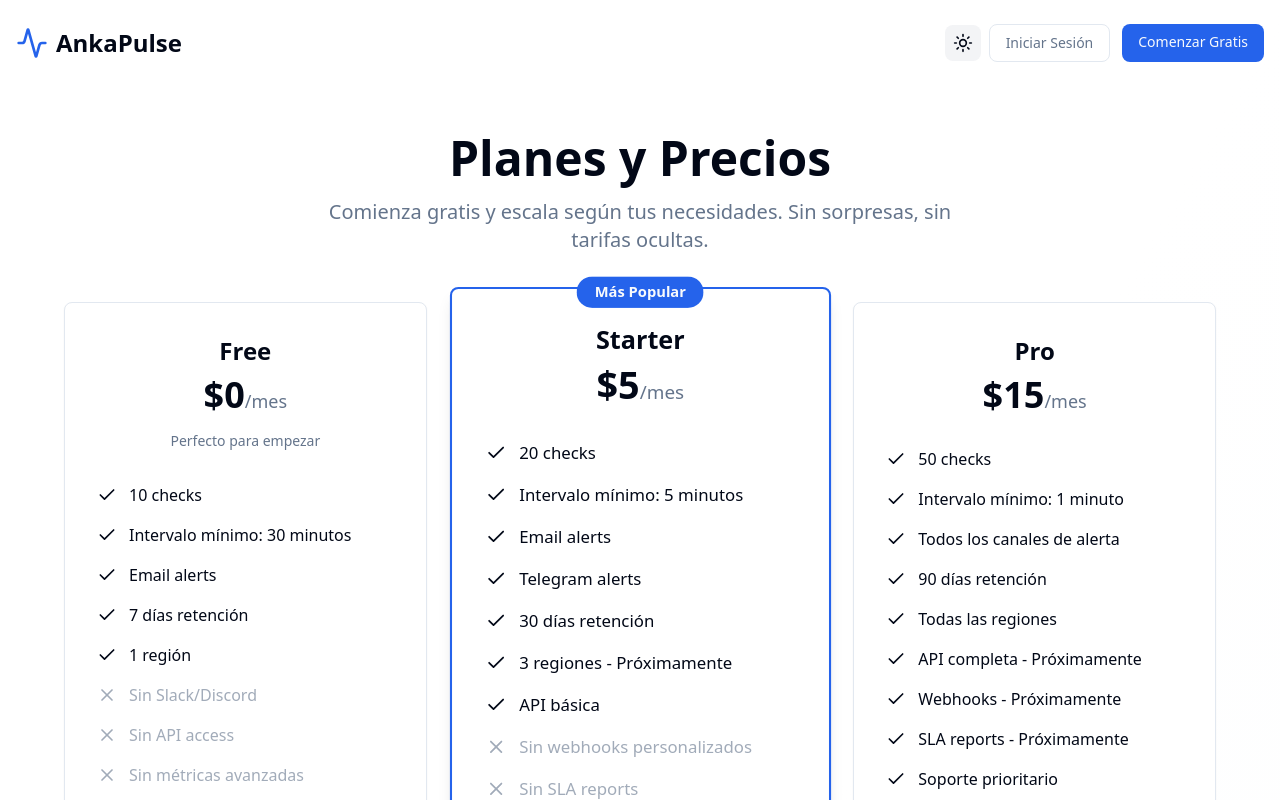
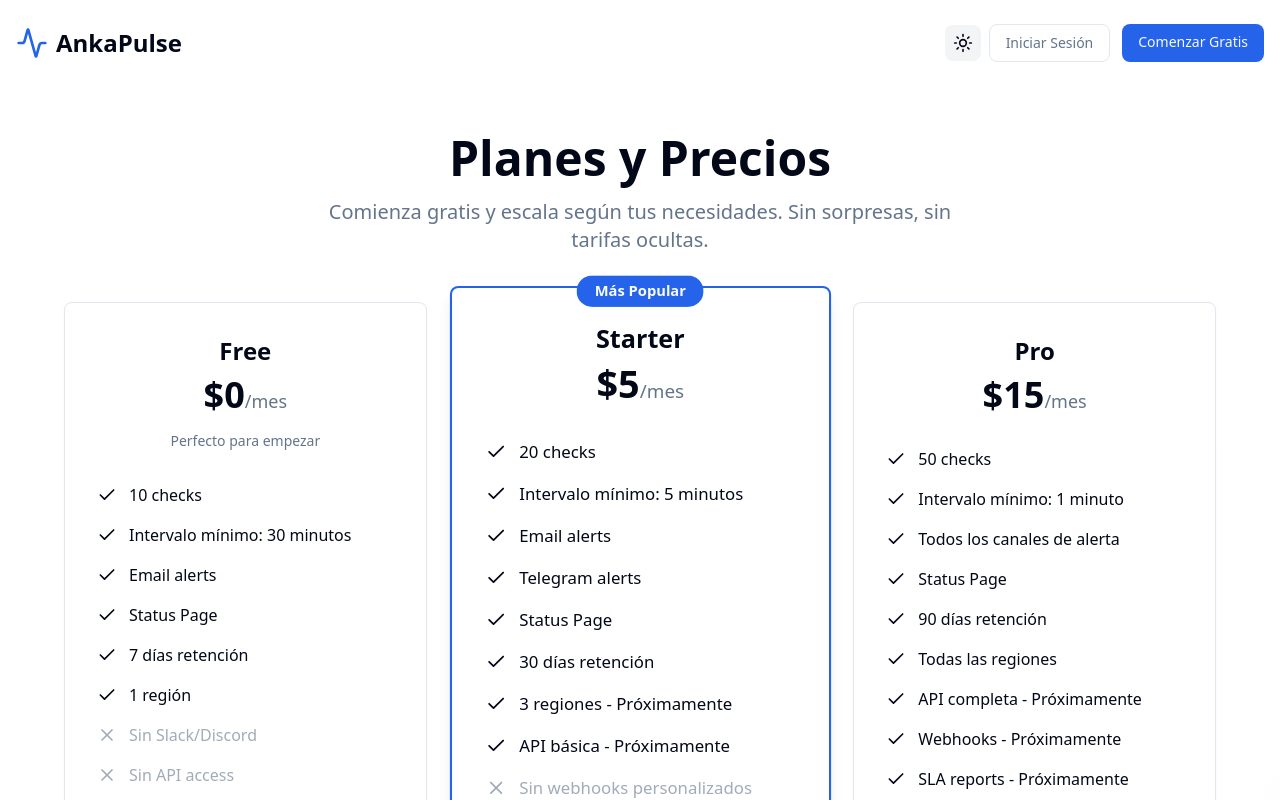
Before and after one commit to juanjoles/ankapulse-frontend, a Next.js app: page /plans in a window 1280 px wide. Shown: the top 800 px of the page. Built offline with nearby package versions, Linux system fonts and the light colour scheme.

Commit message:
fix: rename checks in plans

```diff
--- a/src/app/(dashboard)/pricing/page.tsx
+++ b/src/app/(dashboard)/pricing/page.tsx
@@ -15,6 +15,7 @@ const plans = [
       '10 checks',
       'Intervalo mínimo: 30 minutos',
       'Email alerts',
+      'Status Page',
       '7 días retención',
       '1 región'
     ],
@@ -34,6 +35,7 @@ const plans = [
       'Intervalo mínimo: 5 minutos',
       'Email alerts',
       'Telegram alerts',
+      'Status Page',
       '30 días retención',
       '3 regiones',
       'API básica'
@@ -52,6 +54,7 @@ const plans = [
       'Intervalo mínimo: 1 minuto',
       'Todos los canales de alerta',
       '90 días retención',
+      'Status Page',
       'API completa - Próximamente',
       'Webhooks - Próximamente',
       'SLA reports - Próximamente',
@@ -248,6 +251,7 @@ export default function PricingPage() {
             </CardContent>
           </Card>
         ))}
+
       </div>
 
       {/* Current Usage Info */}
--- a/src/app/plans/page.tsx
+++ b/src/app/plans/page.tsx
@@ -15,6 +15,7 @@ const plans = [
       '10 checks',
       'Intervalo mínimo: 30 minutos',
       'Email alerts',
+      'Status Page',
       '7 días retención',
       '1 región'
     ],
@@ -34,9 +35,10 @@ const plans = [
       'Intervalo mínimo: 5 minutos',
       'Email alerts',
       'Telegram alerts',
+      'Status Page',
       '30 días retención',
       '3 regiones - Próximamente',
-      'API básica'
+      'API básica - Próximamente'
     ],
     limitations: [
       'Sin webhooks personalizados',
@@ -51,6 +53,7 @@ const plans = [
       '50 checks',
       'Intervalo mínimo: 1 minuto',
       'Todos los canales de alerta',
+      'Status Page',
       '90 días retención',
       'Todas las regiones',
       'API completa - Próximamente',
--- a/src/app/status/[slug]/page.tsx
+++ b/src/app/status/[slug]/page.tsx
@@ -1,4 +1,8 @@
 'use client';
+
+import '@/app/globals.css';
+
+
 
 import { useEffect, useState } from 'react';
 import { useParams } from 'next/navigation';
--- /dev/null
+++ b/src/app/status/layout.tsx
@@ -0,0 +1,30 @@
+import '../globals.css';
+
+export default function StatusPublicLayout({
+  children,
+}: {
+  children: React.ReactNode;
+}) {
+  return (
+    <html lang="es" suppressHydrationWarning>
+      <head>
+        <script
+          dangerouslySetInnerHTML={{
+            __html: `
+              try {
+                if (localStorage.theme === 'dark' || (!('theme' in localStorage) && window.matchMedia('(prefers-color-scheme: dark)').matches)) {
+                  document.documentElement.classList.add('dark')
+                } else {
+                  document.documentElement.classList.remove('dark')
+                }
+              } catch (_) {}
+            `,
+          }}
+        />
+      </head>
+      <body>
+        {children}
+      </body>
+    </html>
+  );
+}
```
